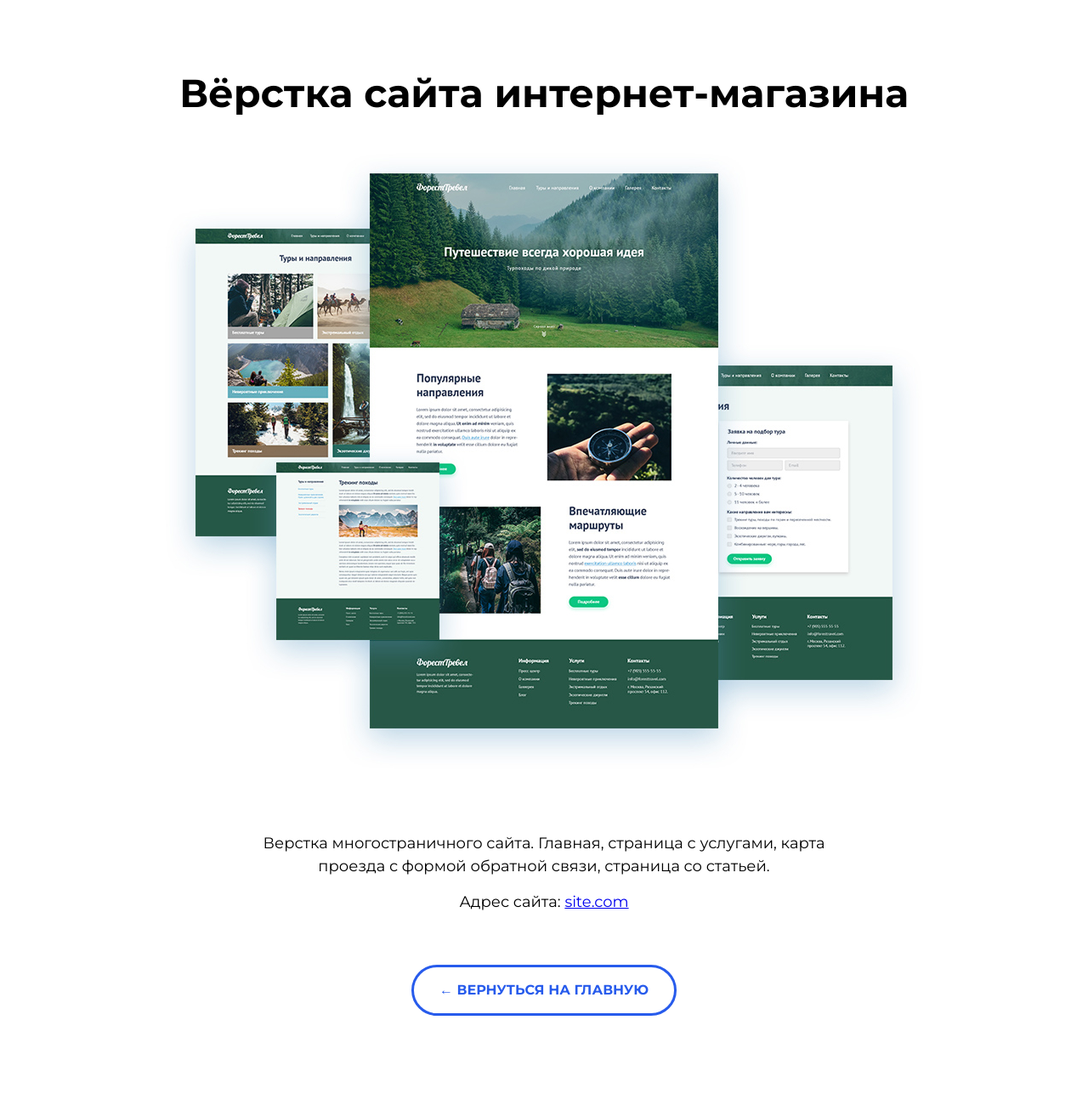
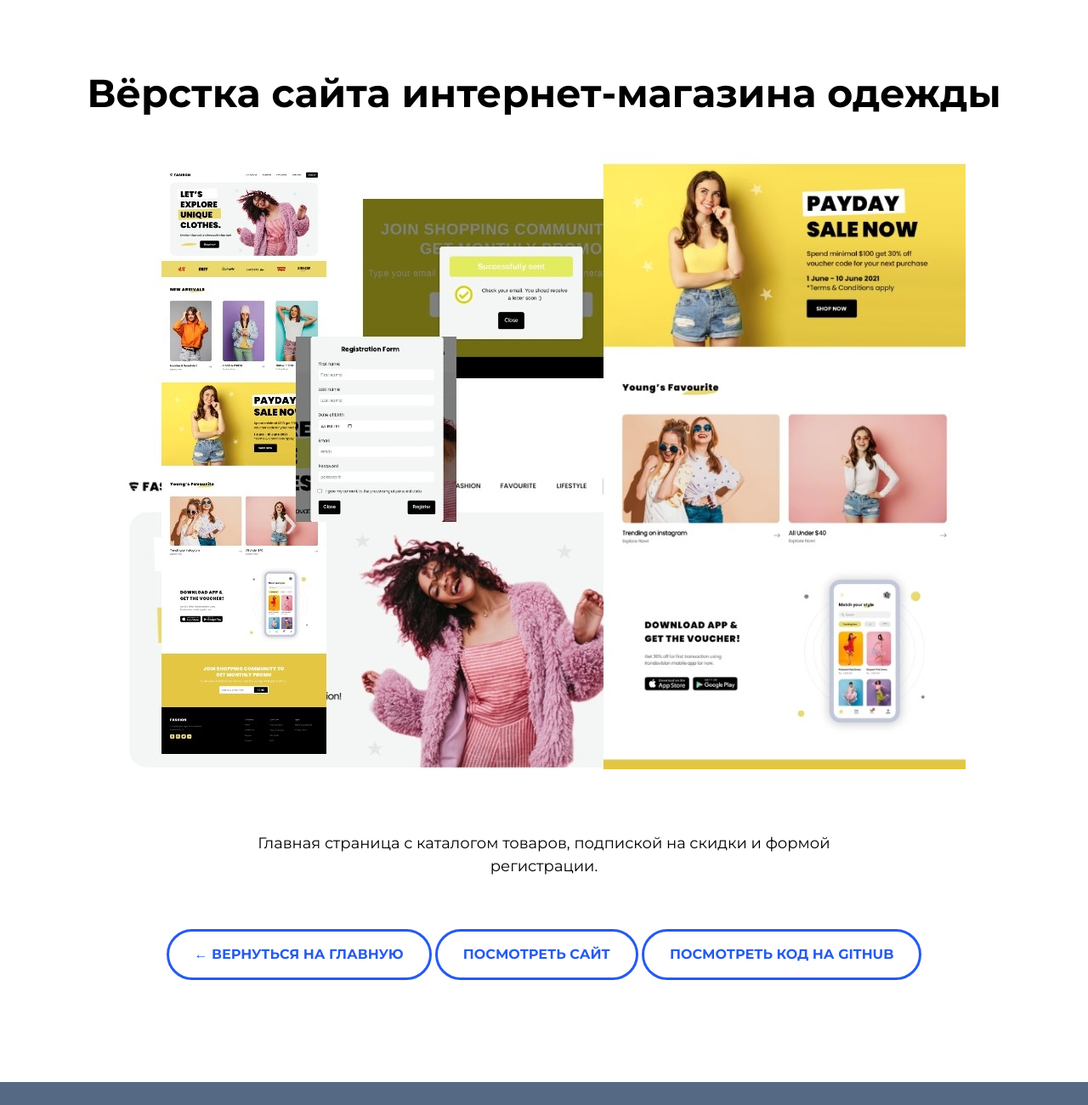
Before and after one commit to Anna-Sed/My-portfolio, a website: page pages/onlineStore.html in a window 1280 px wide. Shown: the top 1300 px of the page at 85% size. Drawn offline with Linux system fonts and the light colour scheme.

Commit message:
Add button for github and website in project pages

```diff
--- a/pages/onlineStore.html
+++ b/pages/onlineStore.html
@@ -11,16 +11,19 @@
 <body>
     <main class="project">
         <div class="conteiner">
-            <h1 class="project-header">Вёрстка сайта интернет-магазина</h1>
+            <h1 class="project-header">Вёрстка сайта интернет-магазина одежды</h1>
             <div class="project-img">
-                <img src="../img/projects/onlineStore.jpg" alt="online store">
+                <img src="../img/projects/fashion-store.jpg" alt="online clothing store">
             </div>
             <div class="project-description">
-                <p>Верстка многостраничного сайта. Главная, страница с услугами, карта проезда с формой обратной связи, страница со статьей.</p>
-                <p>Адрес сайта: <a href="#">site.com</a></p>
+                <p>Главная страница с каталогом товаров, подпиской на скидки и формой регистрации.</p>
             </div>
         </div>
-        <a href="../index.html#portfolio" class="project-btn-back">← Вернуться на главную</a>
+        <div class="project-btn">
+            <a href="../index.html#portfolio" class="project-btn-back">← Вернуться на главную</a>
+            <a href="https://anna-sed.github.io/fashion-store/" class="project-btn-back">Посмотреть сайт</a>
+            <a href="https://github.com/Anna-Sed/fashion-store/tree/dev" class="project-btn-back">Посмотреть код на GitHub</a>
+        </div>
     </main>
     <footer class="footer">
         <div class="conteiner">
```
Also changed, not shown: pages/brainGames.html (+4 -2 lines), pages/diffGenerator.html (+4 -2 lines), pages/rssAgregator.html (+6 -3 lines).
